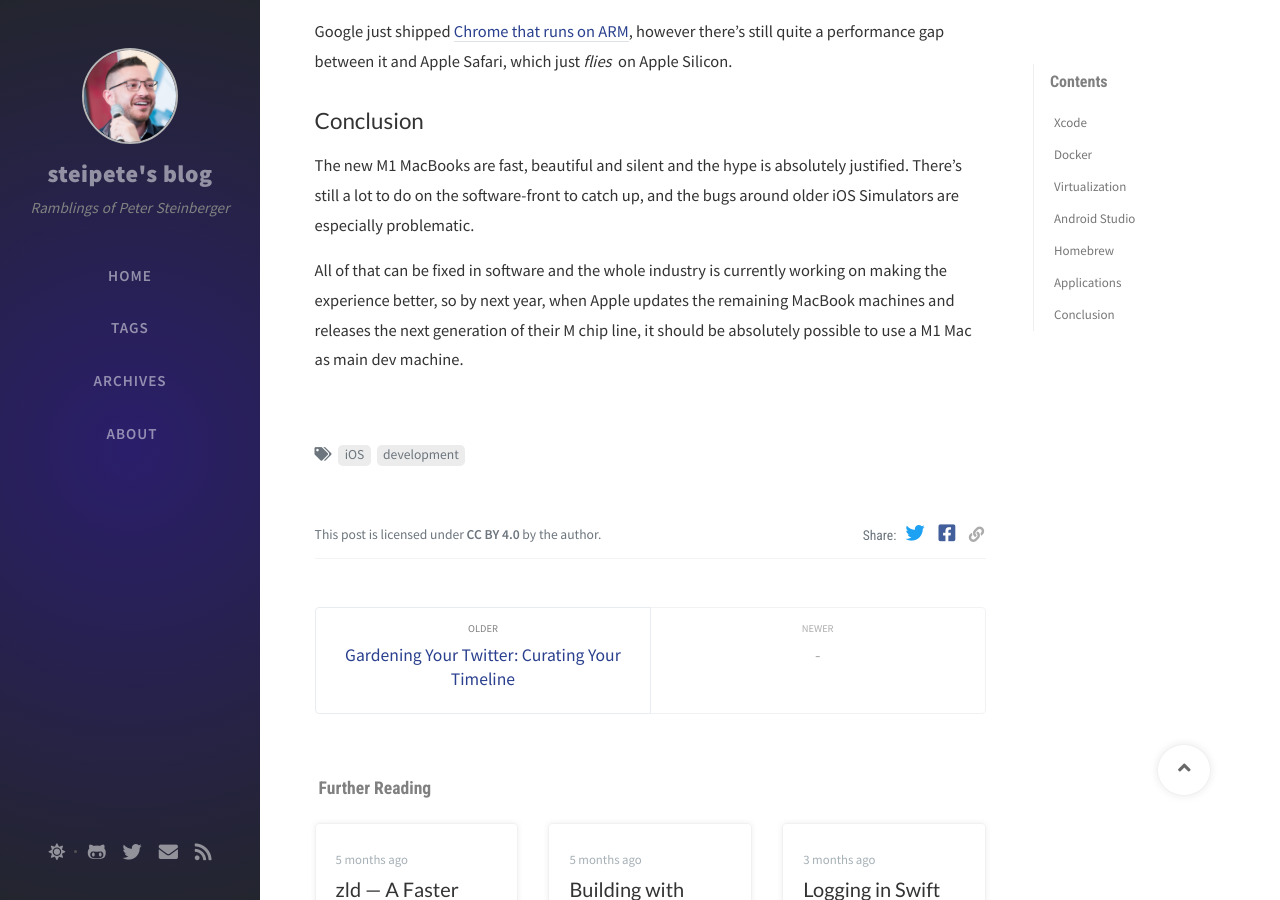
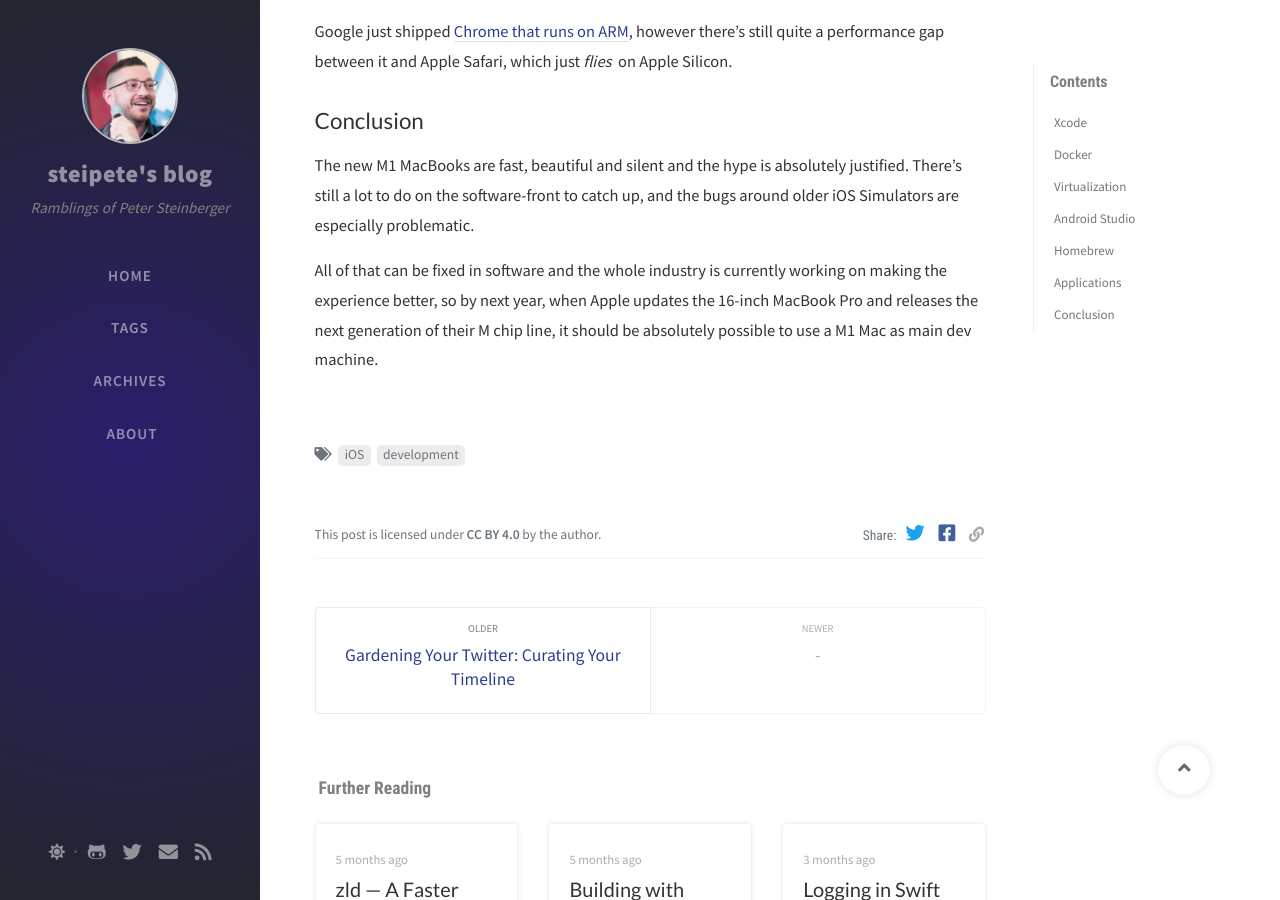
Before and after one commit to steipete/steipete.com, a Jekyll site: the page built from _posts/2020-11-28-apple-silicon-m1-a-developer-perspective.md, in a window 1280 px wide and 900 px high, scrolled down 3737 px. Built offline with Jekyll 4.4.1, drawn with Linux system fonts in a browser that asks for light colours; nearby versions of some CDN libraries; comment, search, counter and statistics services are not loaded.

Commit message:
conclusio

```diff
--- a/_posts/2020-11-28-apple-silicon-m1-a-developer-perspective.md
+++ b/_posts/2020-11-28-apple-silicon-m1-a-developer-perspective.md
@@ -69,4 +69,4 @@
 
 The new M1 MacBooks are fast, beautiful and silent and the hype is absolutely justified. There's still a lot to do on the software-front to catch up, and the bugs around older iOS Simulators are especially problematic.
 
-All of that can be fixed in software and the whole industry is currently working on making the experience better, so by next year, when Apple updates the remaining MacBook machines and releases the next generation of their M chip line, it should be absolutely possible to use a M1 Mac as main dev machine.
+All of that can be fixed in software and the whole industry is currently working on making the experience better, so by next year, when Apple updates the 16-inch MacBook Pro and releases the next generation of their M chip line, it should be absolutely possible to use a M1 Mac as main dev machine.
```
